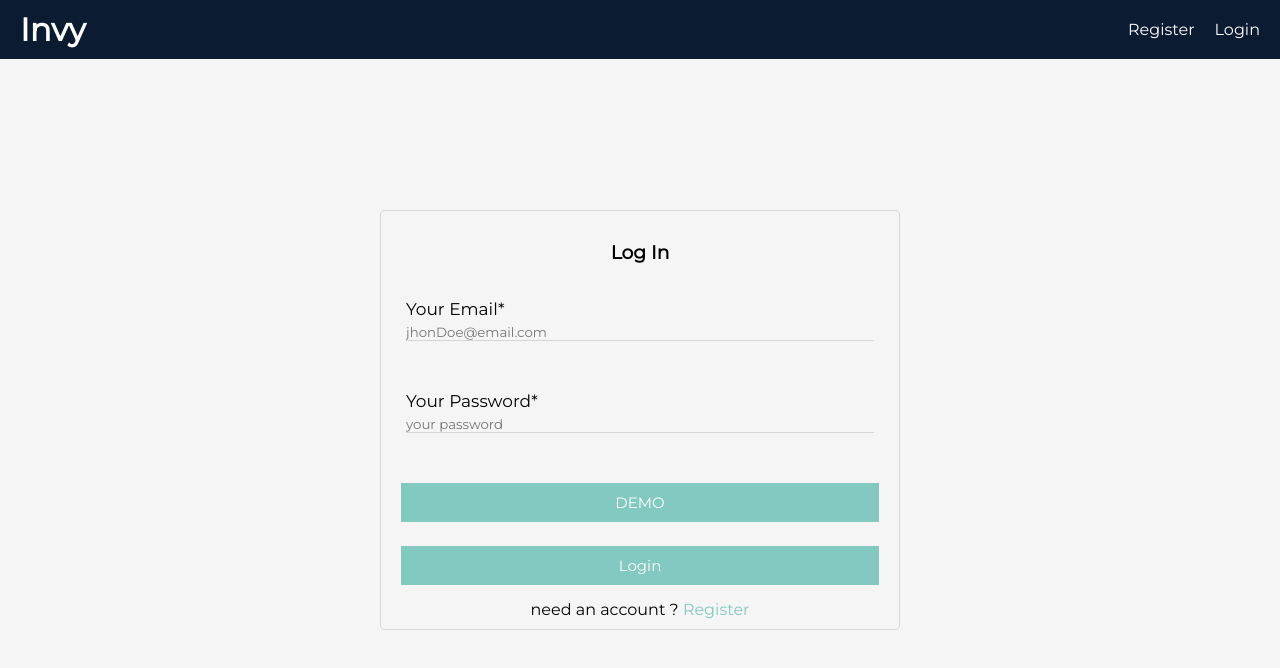
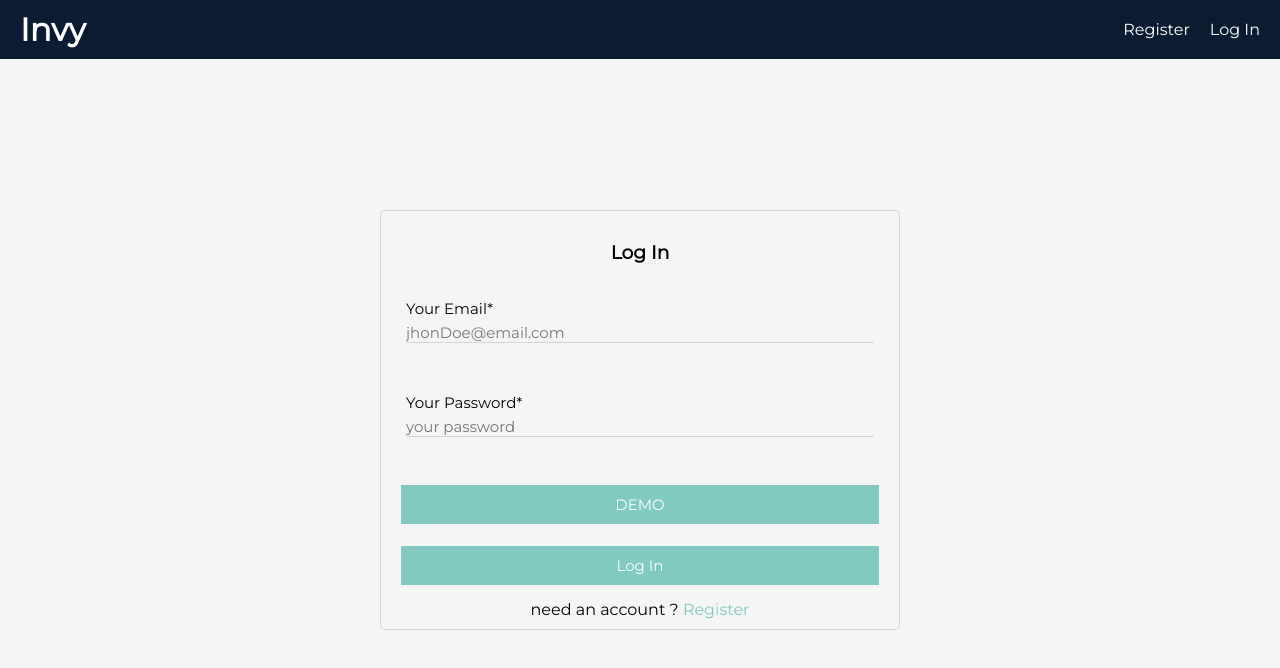
Before and after one commit to aneudya4/inventory-app-ui, a React (Create React App) app: page /accounts/login in a window 1280 px wide. Shown: the top 668 px of the page. Built offline with nearby package versions, Linux system fonts and the light colour scheme; no server answers.

Commit message:
fixed some styling issues with the fonts in the forms

```diff
--- a/src/components/header/Header.js
+++ b/src/components/header/Header.js
@@ -14,7 +14,7 @@ const Header = (props) => {
             <Link to='/accounts/register'>Register</Link>
           </li>
           <li>
-            <Link to='/accounts/login'>Login</Link>
+            <Link to='/accounts/login'>Log In</Link>
           </li>
         </>
       );
--- a/src/components/homepage/Homepage.js
+++ b/src/components/homepage/Homepage.js
@@ -17,7 +17,7 @@ const HomePage = () => {
             and <span>keep track</span> of them all
           </p>
           <Link to='/accounts/register'>Register</Link>
-          <Link to='/accounts/login'>Login</Link>
+          <Link to='/accounts/login'>Log In</Link>
         </div>
         <div className='banner-img'>
           <img src={img} alt='banner' />
--- a/src/components/login/Login.js
+++ b/src/components/login/Login.js
@@ -82,7 +82,7 @@ const Login = ({ history }) => {
           DEMO
         </span>
 
-        <button className='btn'>Login</button>
+        <button className='btn'>Log In</button>
         <span>
           need an account ? <Link to='./register'>Register</Link>
         </span>
--- a/src/components/login/login.css
+++ b/src/components/login/login.css
@@ -28,7 +28,7 @@ form label:first-of-type {
 label {
   text-align: left;
   display: block;
-  font-size: 17px;
+  font-size: 15px;
   width: 100%;
   margin: 20px 0;
   padding: 5px;
@@ -36,6 +36,7 @@ label {
 
 input {
   margin-top: 5px;
+  font-size: 15px;
   width: 100%;
   display: block;
   border-top: 0;
--- a/src/components/orders-historyList/OrdersHistoryList.css
+++ b/src/components/orders-historyList/OrdersHistoryList.css
@@ -11,9 +11,6 @@
 
 .order-headers {
   font-size: 25px;
-}
-.order-details {
-  text-transform: capitalize;
 }
 
 .order-details div:nth-child(even) {
```
Also changed, not shown: 1 other file (tests, documents, lock files or other folders).
